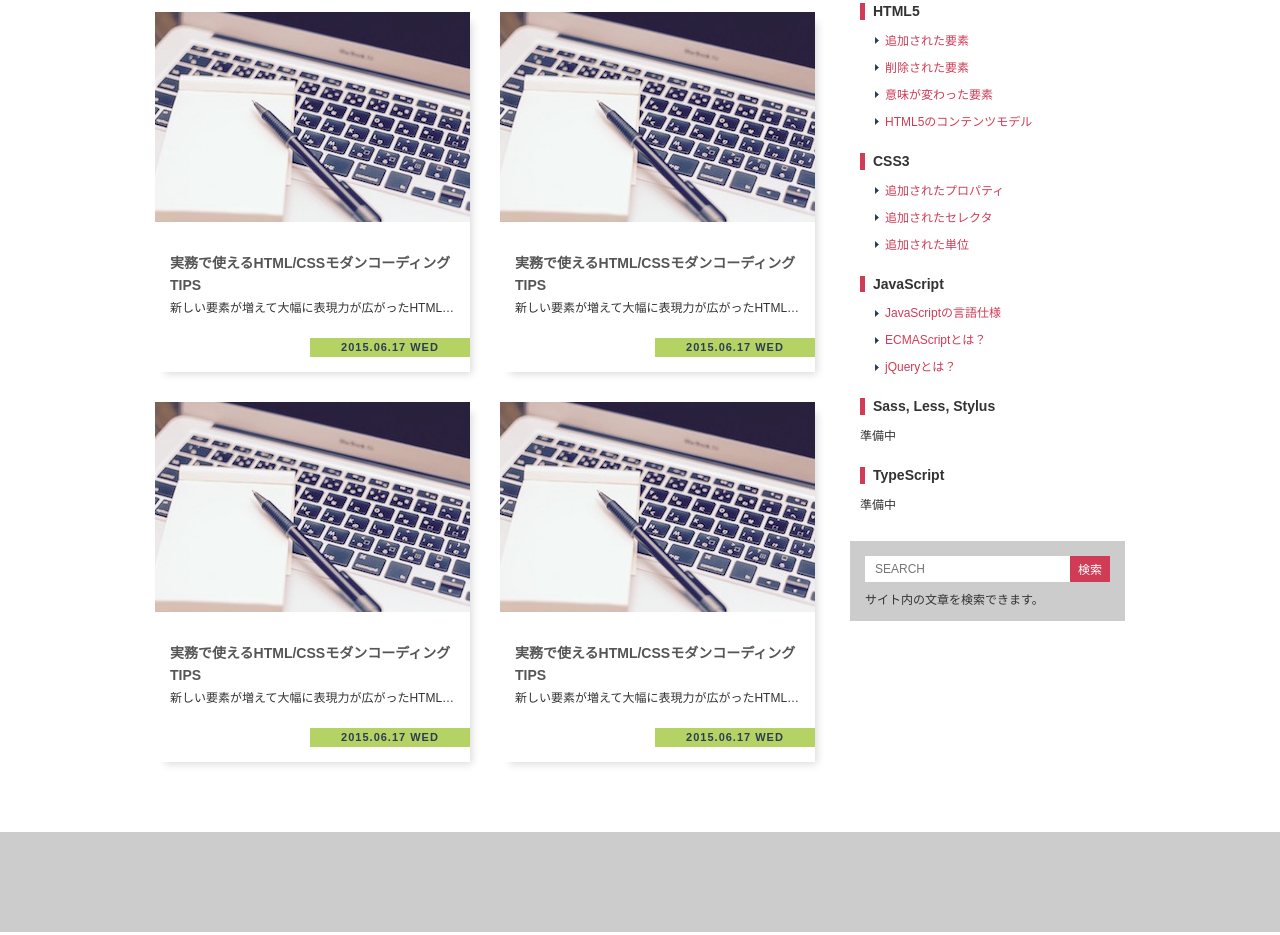
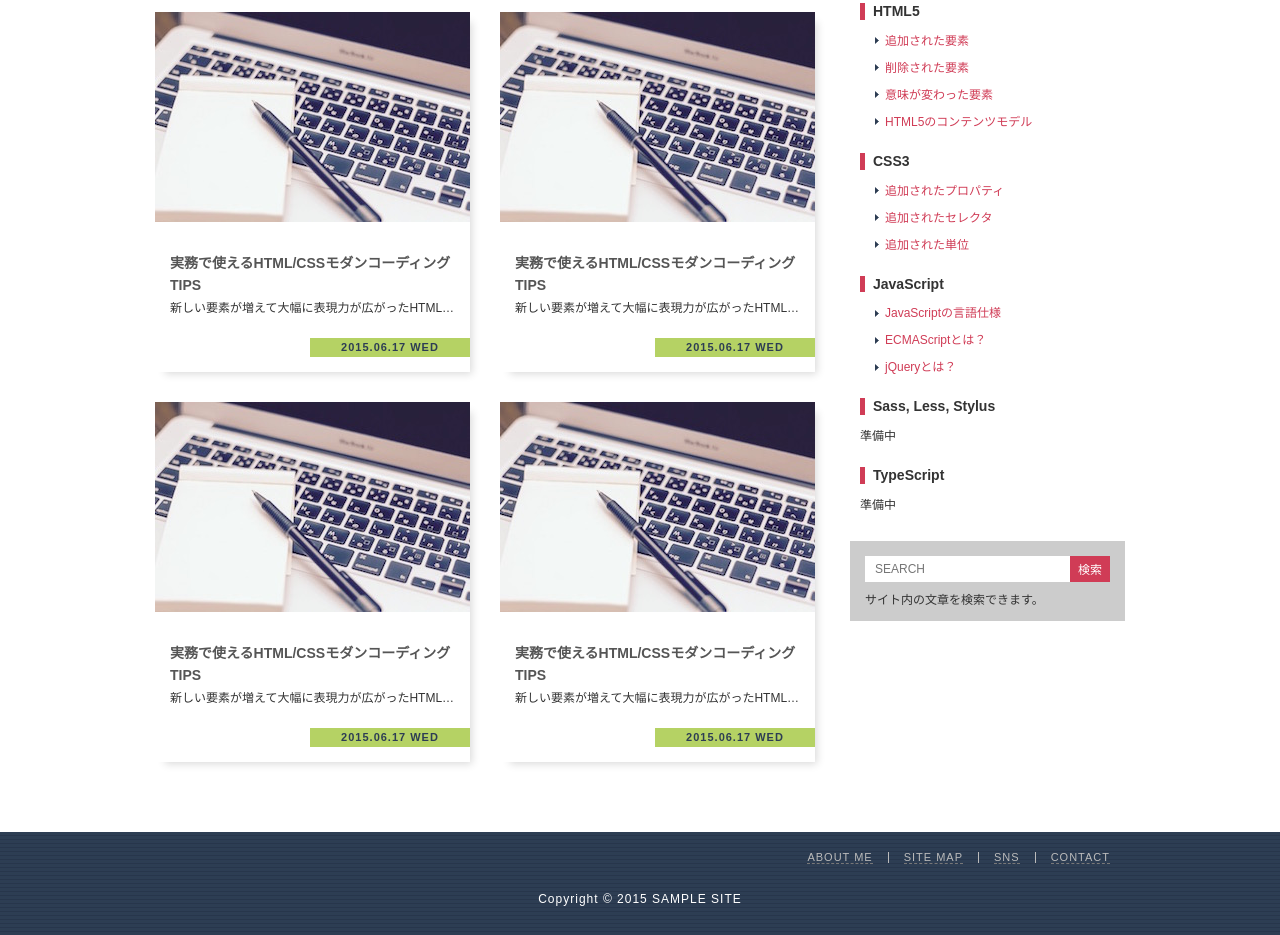
Before and after one commit to ryamakuchi/html5-css3-modern-coding, a website: page my-standard-layout/src/index.html in a window 1280 px wide. Shown: the part 773-1708 px from the top of the page. Drawn offline with Linux system fonts and the light colour scheme.

Commit message:
chapter-6のコーディング完了(量が少なかったので、1コミット。。)

```diff
--- a/my-standard-layout/src/css/style.css
+++ b/my-standard-layout/src/css/style.css
@@ -386,6 +386,35 @@ a:link, a:visited, a:hover, a:active {
  * -------------------------------- */
 .footer {
   width: 100%;
-  height: 100px;
-  background-color: #ccc;
+  padding: 20px 0 30px;
+  background: #2d3d54 url('../images/bg-footer.gif');
+  color: #fff;
 }
+.horizontal-list {
+  width: 970px;
+  margin: 0 auto;
+  text-align: right;
+  font-size: 0;
+}
+.horizontal-list .horizontal-item {
+  display: inline-block;
+  padding: 0 15px;
+  letter-spacing: 1px;
+}
+.horizontal-list .horizontal-item + .horizontal-item {
+  border-left: 1px solid #bbb;
+}
+.horizontal-list .horizontal-item a {
+  border-bottom: 1px dashed #777;
+  color: #bbb;
+  font-size: 1.1rem;
+  transition: color 0.15s;
+}
+.horizontal-list .horizontal-item a:hover {
+  color: #ddd;
+}
+.copyright {
+  margin-top: 30px;
+  text-align: center;
+  letter-spacing: 1px;
+}
--- a/my-standard-layout/src/index.html
+++ b/my-standard-layout/src/index.html
@@ -217,8 +217,17 @@
         <p class="text">サイト内の文章を検索できます。</p>
       </form>
     </div>
+
   </div>
+
   <footer class="footer">
+    <ul class="horizontal-list">
+      <li class="horizontal-item"><a href="#">ABOUT ME</a></li>
+      <li class="horizontal-item"><a href="#">SITE MAP</a></li>
+      <li class="horizontal-item"><a href="#">SNS</a></li>
+      <li class="horizontal-item"><a href="#">CONTACT</a></li>
+    </ul>
+    <p class="copyright">Copyright © 2015 SAMPLE SITE</p>
   </footer>
 </body>
 </html>
```
Also changed, not shown: my-standard-layout/MEMO.md (+16 -0 lines).
